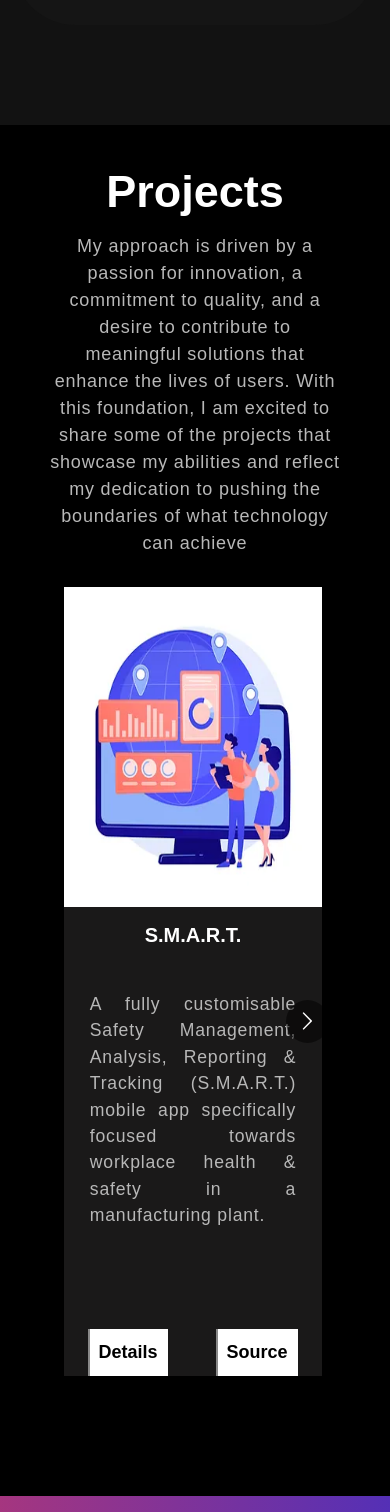
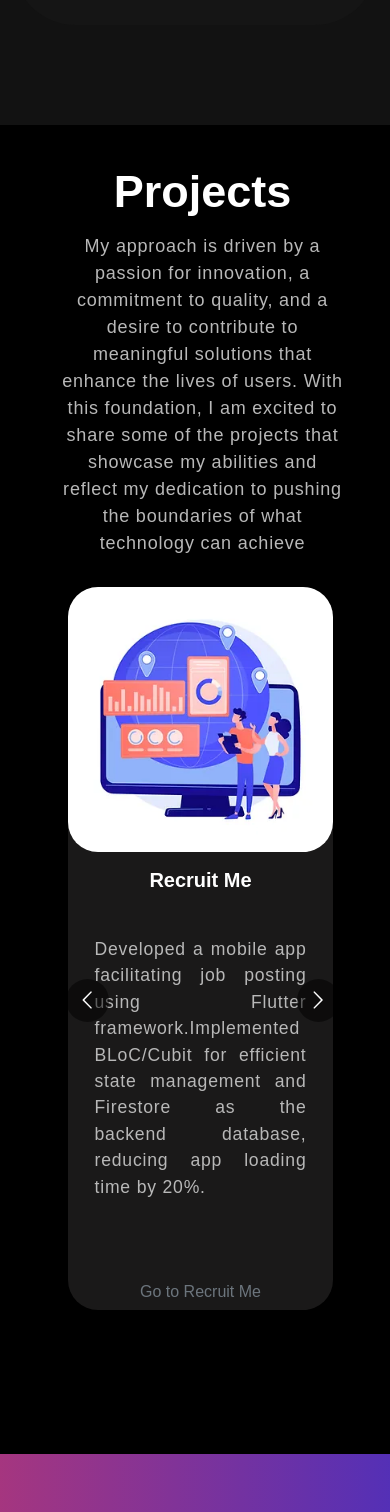
Before and after one commit to Tushar1805/personal-portfolio, a React (Create React App) app: page / in a window 390 px wide. Shown: the part 1740-3252 px from the top of the page. Built offline with nearby package versions, Linux system fonts and the light colour scheme.

Commit message:
Updated the projects and UI for the projects card

```diff
--- a/src/App.css
+++ b/src/App.css
@@ -502,6 +502,11 @@ nav.navbar .navbar-toggler[aria-expanded="true"] .navbar-toggler-icon {
   background-color: #1a1919;
   padding: 1.5rem 1.5 rem;
   margin: auto;
+  transform: scale(1);
+  transition: all 0.2s ease-in-out;
+  position: relative;
+  border-radius: 30px;
+  overflow: hidden;
 }
 
 .project-card img {
@@ -510,9 +515,9 @@ nav.navbar .navbar-toggler[aria-expanded="true"] .navbar-toggler-icon {
 
 .pro-details p {
   height: 200px;
+  justify-content: center;
   padding-bottom: 1rem;
   font-size: 1.1rem;
-  text-align: justify;
 }
 
 .project-card .project-title {
@@ -524,7 +529,7 @@ nav.navbar .navbar-toggler[aria-expanded="true"] .navbar-toggler-icon {
 }
 
 .project-container .pro-btn {
-  justify-content: space-between;
+  justify-content: center;
   display: flex;
   padding: 0.5rem 0 0 0;
   color: white;
--- a/src/components/Footer.js
+++ b/src/components/Footer.js
@@ -62,7 +62,6 @@ export const Footer = () => {
               <br />
               Tushar
             </p>
-            <p>Copyright 2023. All Rights Reserved</p>
           </Col>
         </Row>
       </Container>
--- a/src/components/NavBar.js
+++ b/src/components/NavBar.js
@@ -6,7 +6,7 @@ import { images } from "../constants";
 import { NavLink } from "react-bootstrap";
 
 const fileUrl =
-  "https://firebasestorage.googleapis.com/v0/b/tusharkalbhande-c84e5.appspot.com/o/Tushar_Kalbhande.pdf?alt=media&token=fdff2805-8662-452f-9a9d-71cc6e67c0c6";
+  "https://firebasestorage.googleapis.com/v0/b/tusharkalbhande-c84e5.appspot.com/o/Tushar_Kalbhande.pdf?alt=media&token=a3d1ce3c-de8a-4024-b2e6-80c0a9e51bba";
 export const NavBar = () => {
   const [activeLink, setActiveLink] = useState("home");
   const [scrolled, setScrolled] = useState(false);
--- a/src/components/ProjectCard.js
+++ b/src/components/ProjectCard.js
@@ -1,30 +1,41 @@
 import React from "react";
 import { NavLink } from "react-bootstrap";
+import PropTypes from "prop-types";
+
+import "./card.css";
 
 export const ProjectCard = ({ title, description, imgUrl, view, source }) => {
   return (
-    // <div className="item">
-    //   <div className="proj-imgbx">
-    //     <img src={imgUrl} className="itemImage" alt="" />
-    //     <div className="proj-txtx">
-    //       <h4>{title}</h4>
-    //       <span>{description}</span>
-    //     </div>
-    //   </div>
-    // </div>
     <div className="project-container">
       <div className="project-card">
-        <img src={imgUrl} className="itemImage" alt="image"></img>
+        <img
+          src={imgUrl}
+          // className="itemImage"
+          className="card-img-top"
+          alt="image"></img>
         <h2 className="project-title"> {title}</h2>
         <div className="pro-details">
           <p> {description}</p>
           <div className="pro-btn">
-            <NavLink href={view} target="_blank" className="button">
+            {/* <NavLink
+              href={view}
+              target="_blank"
+              className="btn btn-outline-secondary border-0">
               <span>Details</span>
             </NavLink>
-            <NavLink href={source} target="_blank" className="button">
+            <NavLink
+              href={source}
+              target="_blank"
+              className="btn btn-outline-secondary border-0">
               <span>Source</span>
-            </NavLink>
+            </NavLink> */}
+            <a
+              href={view}
+              target="_blank"
+              className="btn btn-outline-secondary border-0"
+              rel="noreferrer">
+              Go to {title}
+            </a>
             {/* <button
               onClick={() => {
                 <a href={view} target="_blank"></a>;
@@ -41,5 +52,23 @@ export const ProjectCard = ({ title, description, imgUrl, view, source }) => {
         </div>
       </div>
     </div>
+    // <div className="project">
+    //   <div className="card text-center bg-dark animate__animated animate__fadeInUp relative max-w-xs overflow-hidden rounded-2xl shadow-lg group">
+    //     <div className="overflow">
+    //       <img src={imgUrl} alt="a wallpaper" className="card-img-top" />
+    //     </div>
+    //     <div className="card-body text-light">
+    //       <h4 className="card-title">{title}</h4>
+    //       <p className="card-text text-secondary">{description}</p>
+    //       <a
+    //         href={view}
+    //         target="_blank"
+    //         className="btn btn-outline-secondary border-0"
+    //         rel="noreferrer">
+    //         Go to {title}
+    //       </a>
+    //     </div>
+    //   </div>
+    // </div>
   );
 };
--- a/src/components/Projects.js
+++ b/src/components/Projects.js
@@ -1,7 +1,7 @@
 import { Container, Row, Col, Tab, Nav } from "react-bootstrap";
 import { ProjectCard } from "./ProjectCard";
 import projImg1 from "../assets/img/smart.webp";
-import robot from "../assets/img/robot.jpg";
+// import robot from "../assets/img/robot.jpg";
 import mahindracsc from "../assets/img/mahindracsc.png";
 import prism from "../assets/img/prism.png";
 import cremate from "../assets/img/cremate.jpeg";
@@ -33,37 +33,66 @@ export const Projects = () => {
   };
   const projects = [
     {
-      title: "S.M.A.R.T.",
+      title: "Recruit Me",
       description:
-        "A fully customisable Safety Management, Analysis, Reporting & Tracking (S.M.A.R.T.) mobile app specifically focused towards workplace health & safety in a manufacturing plant.",
+        "Developed a mobile app facilitating job posting using Flutter framework.Implemented BLoC/Cubit for efficient state management and Firestore as the backend database, reducing app loading time by 20%.",
       imgUrl: projImg1,
-      view: "https://www.ausaminnov.com/",
-      source:
-        "https://drive.google.com/file/d/1zoz99w3VE8f8YEEAICROvCsYK1g9IM-8/view?usp=sharing",
+      // view: "https://www.miq.in/business-excellence-model/principle-of-mahindra/",
+      view: "https://github.com/Tushar1805/recruit_me",
+      source: "",
     },
     {
-      title: "Prism",
+      title: "News App",
       description:
-        "More often patients express their desire to stay in their own homes after being treated for an illness or physical condition. So, The app will monitor them to ensure their safety, well-being, and happiness",
-      imgUrl: prism,
-      view: "https://prismhealthservices.net/",
-      source:
-        "https://drive.google.com/file/d/1OojnvukOPe0UUDqw9kCkGEOum5GQLHrT/view?usp=sharing",
+        "Developed a News App integrating Provider state management, resulting in a 25% improvement in app responsiveness. Utilized REST API to establish a robust connection with the News API, ensuring up-to-date and accurate news content.",
+      imgUrl: projImg1,
+      // view: "https://www.miq.in/business-excellence-model/principle-of-mahindra/",
+      view: "https://github.com/Tushar1805/news_app",
+      source: "",
     },
     {
-      title: "TMSW Portal",
+      title: "Cinemania",
       description:
-        "This the admin portal built for The Mahindra Safety Way where they have admin features of Safety Management, Analysis, Reporting & Tracking ",
-      imgUrl: mahindracsc,
-      view: "https://www.miq.in/business-excellence-model/principle-of-mahindra/",
-      source: "https://mahindracsc-e5468.web.app/#/",
+        "Demonstrated strong UI development skills, resulting in a project that closely mirrors the visual appeal of the original Netflix app.",
+      imgUrl: projImg1,
+      // view: "https://www.miq.in/business-excellence-model/principle-of-mahindra/",
+      view: "https://github.com/Tushar1805/cinemania",
+      source: "",
     },
+    // {
+    //   title: "S.M.A.R.T.",
+    //   description:
+    //     "A fully customisable Safety Management, Analysis, Reporting & Tracking (S.M.A.R.T.) mobile app specifically focused towards workplace health & safety in a manufacturing plant.",
+    //   imgUrl: projImg1,
+    //   view: "https://drive.google.com/file/d/1zoz99w3VE8f8YEEAICROvCsYK1g9IM-8/view?usp=sharing",
+    //   source:
+    //     "https://drive.google.com/file/d/1zoz99w3VE8f8YEEAICROvCsYK1g9IM-8/view?usp=sharing",
+    // },
+    // {
+    //   title: "Home Assess",
+    //   description:
+    //     "More often patients express their desire to stay in their own homes after being treated for an illness or physical condition. So, The app will monitor them to ensure their safety, well-being, and happiness",
+    //   imgUrl: projImg1,
+    //   view: "https://github.com/Tushar1805/Home_Assessment",
+    //   source:
+    //     "https://drive.google.com/file/d/1OojnvukOPe0UUDqw9kCkGEOum5GQLHrT/view?usp=sharing",
+    // },
+    // {
+    //   title: "TMSW Portal",
+    //   description:
+    //     "This the admin portal built for The Mahindra Safety Way where they have admin features of Safety Management, Analysis, Reporting & Tracking ",
+    //   imgUrl: projImg1,
+    //   // view: "https://www.miq.in/business-excellence-model/principle-of-mahindra/",
+    //   view: "https://mahindracsc-e5468.web.app/#/",
+    //   source: "https://mahindracsc-e5468.web.app/#/",
+    // },
+
     {
       title: "Crematorium Management System",
       description:
         "The app was built during the period of covid-19 where it is used to find the nearby available creamatoriums. User can also book the slots as well",
-      imgUrl: cremate,
-      view: "",
+      imgUrl: projImg1,
+      view: "https://github.com/Tushar1805/crematorium_management_system",
       source: "",
     },
     // {
@@ -138,20 +167,22 @@ export const Projects = () => {
                       </Tab.Pane>
                     </Tab.Content>
                   </Tab.Container> */}
-                  <Carousel
-                    responsive={responsive}
-                    infinite={false}
-                    className="owl-carousel owl-theme project-slider">
-                    {projects.map((project, index) => {
-                      return <ProjectCard key={index} {...project} />;
-                    })}
-                  </Carousel>
                 </div>
               )}
             </TrackVisibility>
           </Col>
         </Row>
       </Container>
+      <div>
+        <Carousel
+          responsive={responsive}
+          infinite={true}
+          className="owl-carousel owl-theme project-slider">
+          {projects.map((project, index) => {
+            return <ProjectCard key={index} {...project} />;
+          })}
+        </Carousel>
+      </div>
       <img className="background-image-right" src={colorSharp2} alt=""></img>
     </section>
   );
--- /dev/null
+++ b/src/components/card.css
@@ -0,0 +1,37 @@
+.card:hover {
+  box-shadow: 5px 10px 20px 1px rgba(255, 255, 255, 0.273) !important;
+  transition: all 0.7s linear;
+}
+
+.project {
+  padding-left: 15px;
+}
+
+.card-body {
+  padding: 2rem 0 !important;
+  height: 300px;
+}
+
+.card-text {
+  padding: 0.3rem 1rem;
+  text-overflow: ellipsis;
+  height: 200px;
+  font-size: 1rem;
+}
+
+.overflow {
+  overflow: hidden;
+}
+
+.card-img-top {
+  transform: scale(1);
+  transition: all 0.2s ease-in-out;
+  position: relative;
+  border-radius: 30px;
+  overflow: hidden;
+  width: 100%;
+}
+
+.card-img-top:hover {
+  transform: scale(1.8);
+}
```
Also changed, not shown: src/components/Card.js (added, +22 -0 lines).
